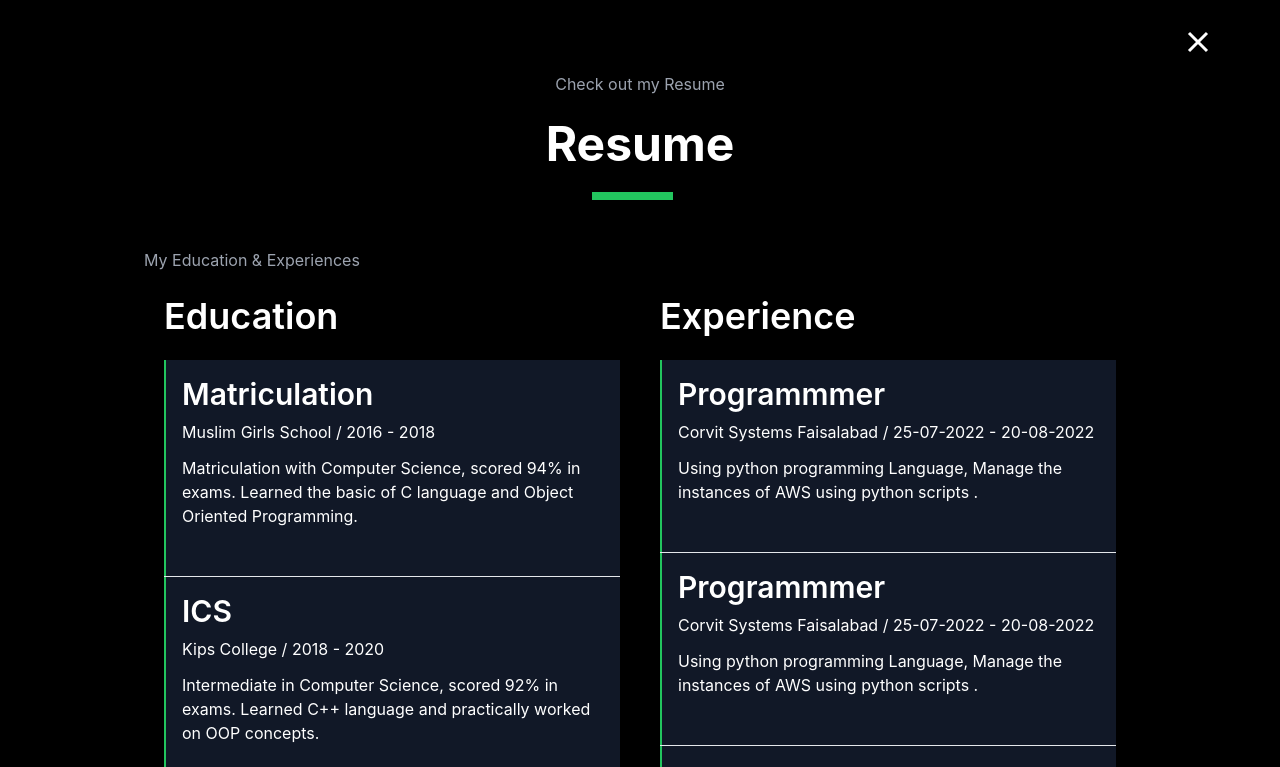
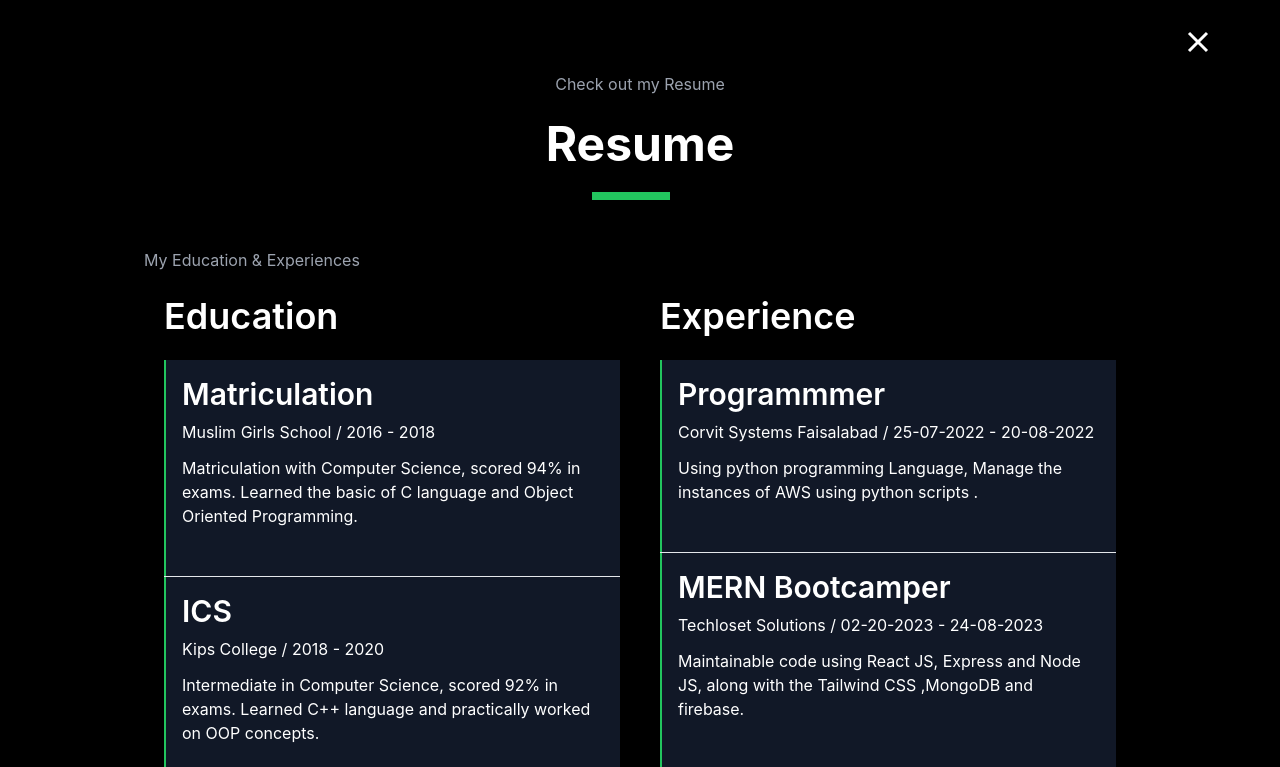
Before and after one commit to Tabindanoor/TWSIP-Portfolio, a React (Create React App) app: page /resume in a window 1280 px wide. Shown: the top 767 px of the page. Built offline with nearby package versions, Linux system fonts and the light colour scheme.

Commit message:
completed

```diff
--- a/src/components/Resume.js
+++ b/src/components/Resume.js
@@ -56,10 +56,6 @@ const Resume = () => {
 
  const experience = [
   {
-    title:"Programmmer",
-    subtitle:"Corvit Systems Faisalabad / 25-07-2022 - 20-08-2022",
-    description:"Using python programming Language, Manage the instances of AWS using python scripts .",
-  }, {
     title:"Programmmer",
     subtitle:"Corvit Systems Faisalabad / 25-07-2022 - 20-08-2022",
     description:"Using python programming Language, Manage the instances of AWS using python scripts .",
```
